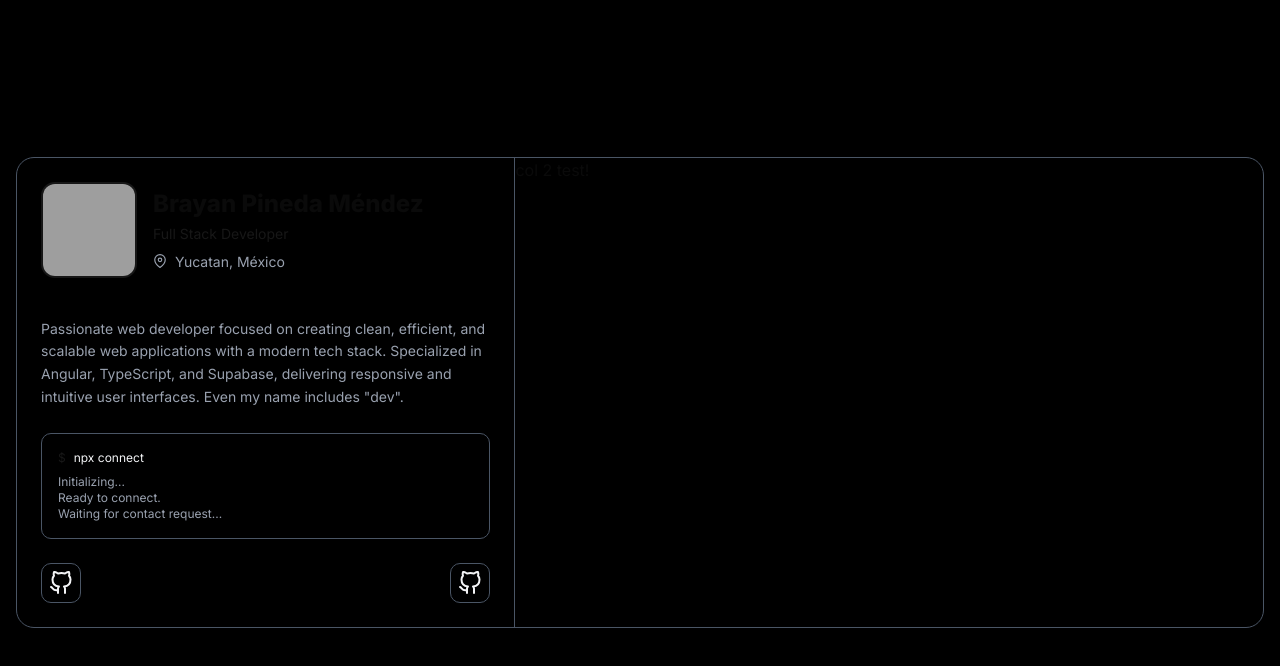
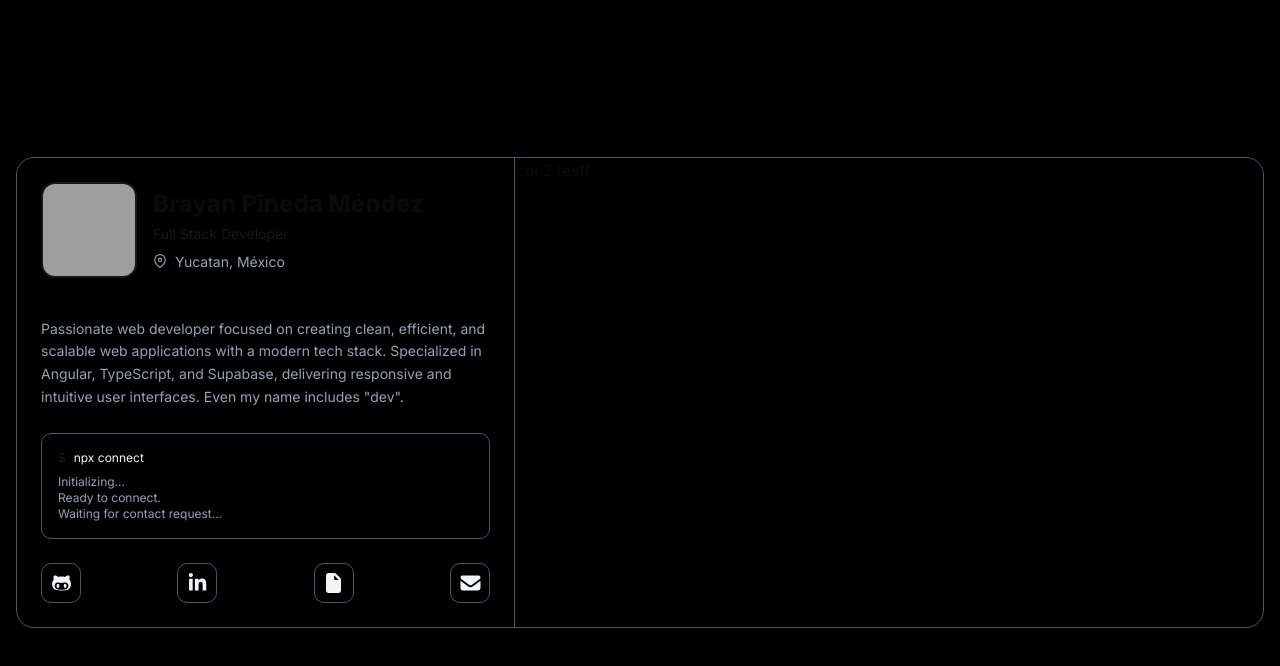
Before and after one commit to PinedaMB/pinedamb.github.io, a Next.js app: page / in a window 1280 px wide. Shown: the top 666 px of the page. Built offline with nearby package versions, Linux system fonts and the light colour scheme; grey boxes are pictures that could not be loaded.

Commit message:
chore: update dependencies and add CV_Pineda.pdf
- Updated various dependencies in package.json for improved performance and compatibility.
- Added new PDF file CV_Pineda.pdf containing professional resume.

```diff
--- a/app/layout.tsx
+++ b/app/layout.tsx
@@ -3,6 +3,9 @@ import { Geist, Geist_Mono, Inter } from "next/font/google"
 import "./globals.css"
 import { ThemeProvider } from "@/components/theme-provider"
 import { cn } from "@/lib/utils"
+import { config } from "@fortawesome/fontawesome-svg-core"
+import "@fortawesome/fontawesome-svg-core/styles.css"
+config.autoAddCss = false
 
 const inter = Inter({ subsets: ["latin"], variable: "--font-sans" })
 
--- a/components/me-info.tsx
+++ b/components/me-info.tsx
@@ -31,9 +31,9 @@ const MeInfo = () => {
               viewBox="0 0 24 24"
               width="14"
               xmlns="http://www.w3.org/2000/svg"
-              stroke-linecap="round"
-              stroke-linejoin="round"
-              stroke-width="2"
+              strokeLinecap="round"
+              strokeLinejoin="round"
+              strokeWidth="2"
               className="-mt-0.5 mr-2 inline"
             >
               <path d="M21 10c0 7-9 13-9 13s-9-6-9-13a9 9 0 0 1 18 0z"></path>
--- a/components/social-info.tsx
+++ b/components/social-info.tsx
@@ -1,16 +1,32 @@
+import { faGithubAlt, faLinkedinIn } from "@fortawesome/free-brands-svg-icons"
+import { faEnvelope, faFile } from "@fortawesome/free-solid-svg-icons"
+import { FontAwesomeIcon } from "@fortawesome/react-fontawesome"
+
 const SocialInfo = () => {
   const socialLinks = [
     {
       key: "github",
-      href: "",
+      href: "https://github.com/PinedaMB",
       title: "GitHub",
-      icon: "",
+      icon: <FontAwesomeIcon icon={faGithubAlt} size="lg" />,
     },
     {
       key: "linkedin",
-      href: "",
+      href: "https://www.linkedin.com/in/pinedamb/",
       title: "LinkedIn",
-      icon: "",
+      icon: <FontAwesomeIcon icon={faLinkedinIn} size="lg" />,
+    },
+    {
+      key: "cv",
+      href: "https://pinedamb.github.io/CV_Pineda.pdf",
+      title: "Curriculum Vitae",
+      icon: <FontAwesomeIcon icon={faFile} size="lg" />,
+    },
+    {
+      key: "mail",
+      href: "mailto:mendez-pineda@outlook.es",
+      title: "Email",
+      icon: <FontAwesomeIcon icon={faEnvelope} size="lg" />,
     },
   ]
 
@@ -39,19 +55,7 @@ const SocialInfo = () => {
             rel="noopener noreferrer"
             key={link.key}
           >
-            <svg
-              fill="none"
-              height="24"
-              stroke="currentColor"
-              viewBox="0 0 24 24"
-              width="24"
-              xmlns="http://www.w3.org/2000/svg"
-              stroke-linecap="round"
-              stroke-linejoin="round"
-              stroke-width="2"
-            >
-              <path d="M9 19c-5 1.5-5-2.5-7-3m14 6v-3.87a3.37 3.37 0 0 0-.94-2.61c3.14-.35 6.44-1.54 6.44-7A5.44 5.44 0 0 0 20 4.77 5.07 5.07 0 0 0 19.91 1S18.73.65 16 2.48a13.38 13.38 0 0 0-7 0C6.27.65 5.09 1 5.09 1A5.07 5.07 0 0 0 5 4.77a5.44 5.44 0 0 0-1.5 3.78c0 5.42 3.3 6.61 6.44 7A3.37 3.37 0 0 0 9 18.13V22"></path>
-            </svg>{" "}
+            {link.icon}
           </a>
         ))}
       </div>
```
Also changed, not shown: package.json (+19 -15 lines), 2 other files (tests, documents, lock files or other folders).
